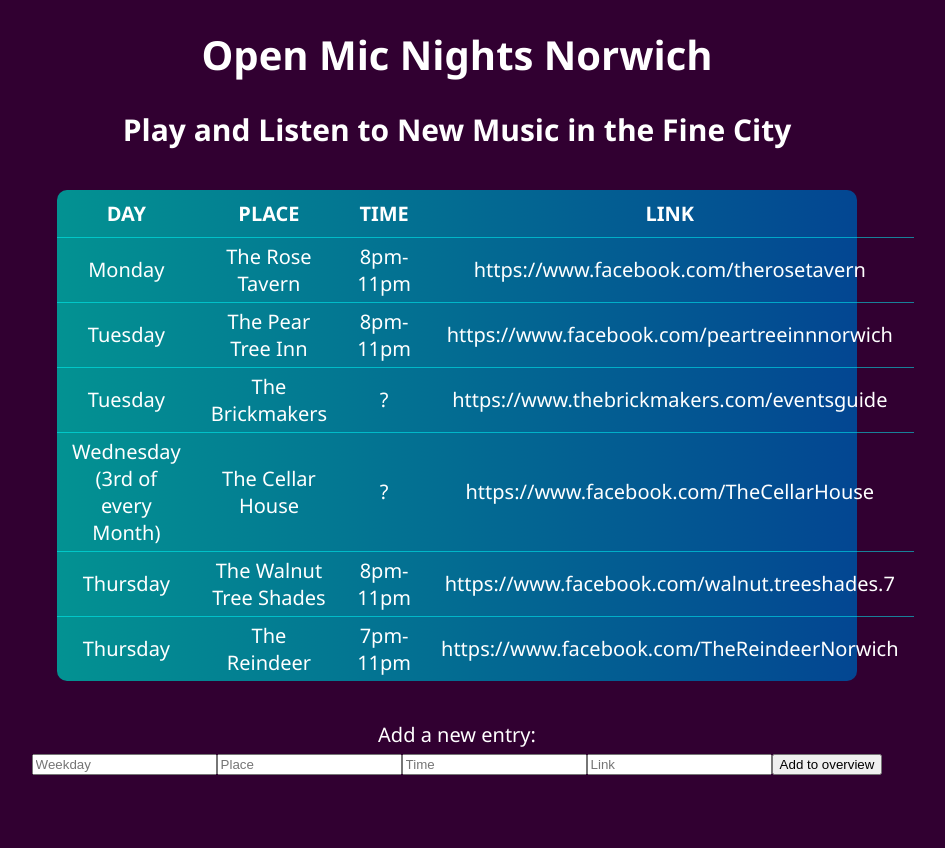
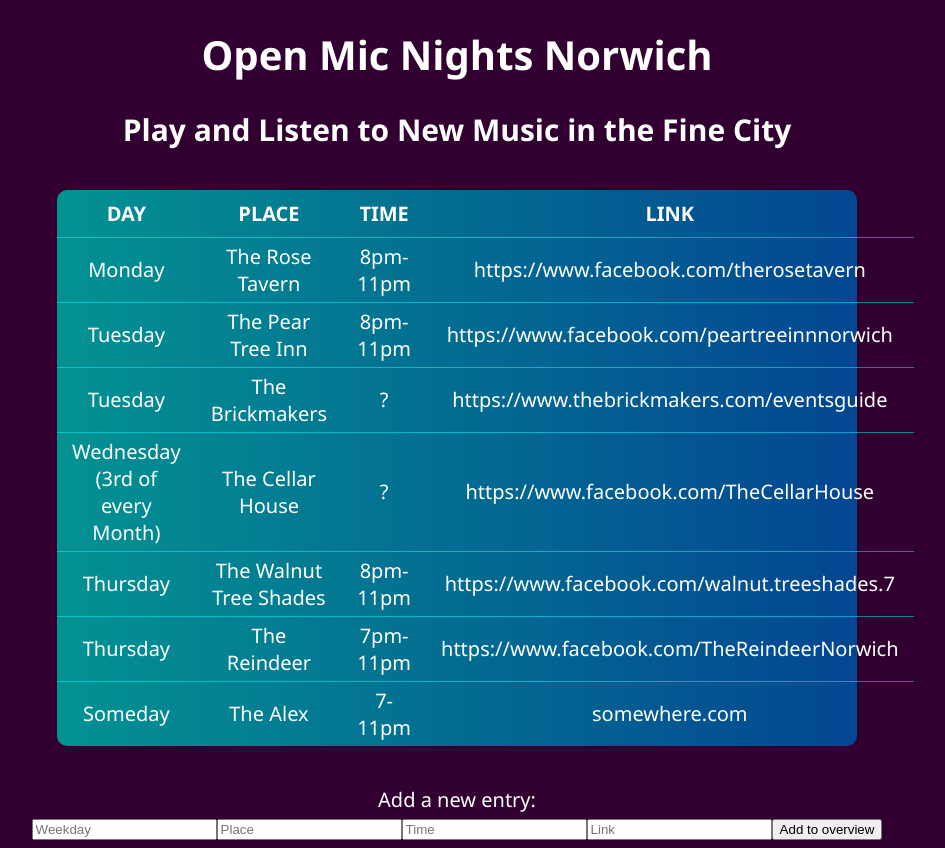
Before and after one commit to jonas-diete/norwich-open-mics, a React (Create React App) app: page / in a window 1280 px wide. Shown: the whole page, without its empty margins (183-1128 px from the left). Before the commit the page ends 800 px from the top, so only its background shows below. Built offline with nearby package versions, Linux system fonts and the light colour scheme.

Commit message:
added use state and prop for openmics

```diff
--- a/src/App.js
+++ b/src/App.js
@@ -1,14 +1,15 @@
-import React from 'react';
+import React, { useState } from 'react';
 import Overview from './Overview';
 import Header from './Header';
 import AddEntry from './AddEntry';
 import './App.css';
 
 const App = () => {
+  const [openMics, setOpenMics] = useState({ day: 'Someday', place: 'The Alex', time: '7-11pm', link: 'somewhere.com' })
   return (
     <>
       <Header />
-      <Overview />
+      <Overview openMics = {openMics}/>
       <AddEntry />
     </>
   );
--- a/src/Overview.js
+++ b/src/Overview.js
@@ -1,6 +1,6 @@
 import React from 'react';
 
-const Overview = () => {
+const Overview = ({ openMics }) => {
   return (
     <table>
       <tr>
@@ -45,6 +45,12 @@
         <td>7pm-11pm</td>
         <td>https://www.facebook.com/TheReindeerNorwich</td>
       </tr>
+      <tr>
+        <td>{openMics.day}</td>
+        <td>{openMics.place}</td>
+        <td>{openMics.time}</td>
+        <td>{openMics.link}</td>
+      </tr>
     </table>
   );
 }
```
